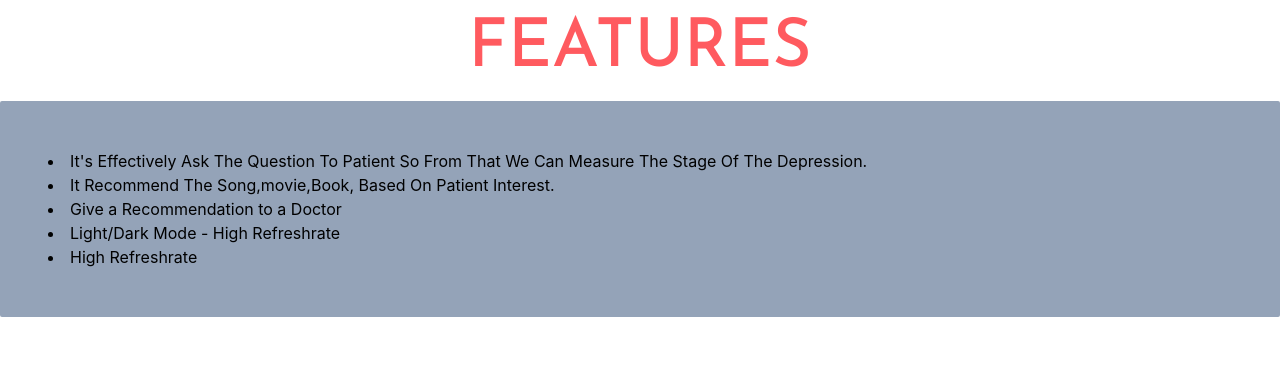
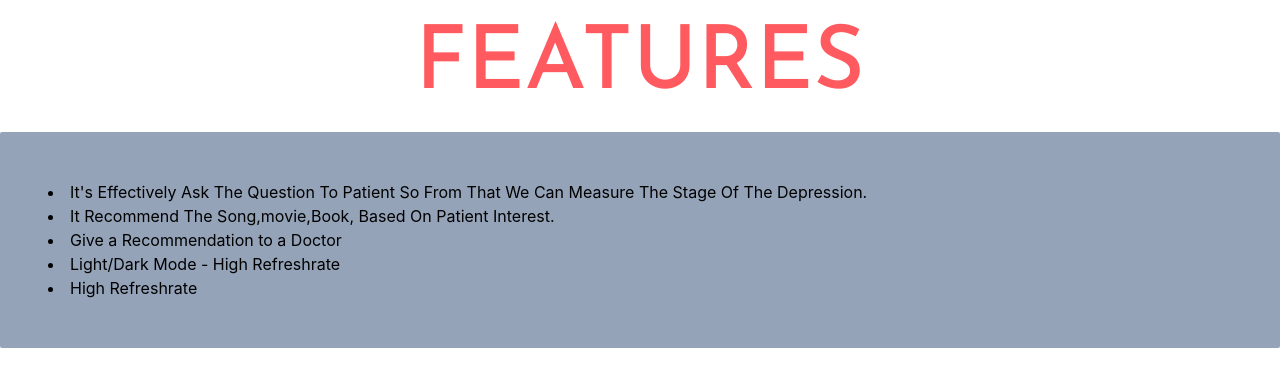
Before and after one commit to harsh-bardolia/anti-depression-media, a Next.js app: page /components/Feature in a window 1280 px wide. Shown: the top 386 px of the page. Built offline with nearby package versions, Linux system fonts and the light colour scheme.

Commit message:
Feature fix

```diff
--- a/pages/components/Banner.js
+++ b/pages/components/Banner.js
@@ -15,9 +15,9 @@ const Banner = () => {
           alt="Doctor Image"
         />
         <div className="flex flex-col  absolute w-full  p-2 sm:p-3 md:p-4 lg:p-8 xl:p-12 ">
-          <p className="text-xl  font-medium w-full sm:text-2xl text-black dark:text-white block ">
+          <p className="text-xl  font-medium w-full sm:text-2xl text-gray-400 dark:text-white block ">
             Do You Feel
-            <span className="text-4xl font-Parisienne w-full font-extrabold block text-[#FF5A5F] sm:text-5xl">
+            <span className="text-4xl font-Parisienne w-full font-extrabold  block text-[#FF5A5F] sm:text-5xl">
               Depressed?
             </span>
           </p>
--- a/pages/components/Feature.js
+++ b/pages/components/Feature.js
@@ -5,7 +5,7 @@ const Feature = () => {
   return (
     <div className="dark:bg-gray-600 bg-white">
       <div className="flex flex-col  items-center w-fill ">
-        <div className="text-[4.2rem] font-Josefin text-[#FF5A5F] ">
+        <div className="text-[4.2rem] sm:text-[4.5rem] md:text-[4.8rem] lg:text-[5.5rem] font-Josefin text-[#FF5A5F] ">
           FEATURES
         </div>
         <div className="flex flex-col items-start font-normal text-justify w-screen bg-slate-400 rounded-sm dark:bg-gray-300 ">
```
